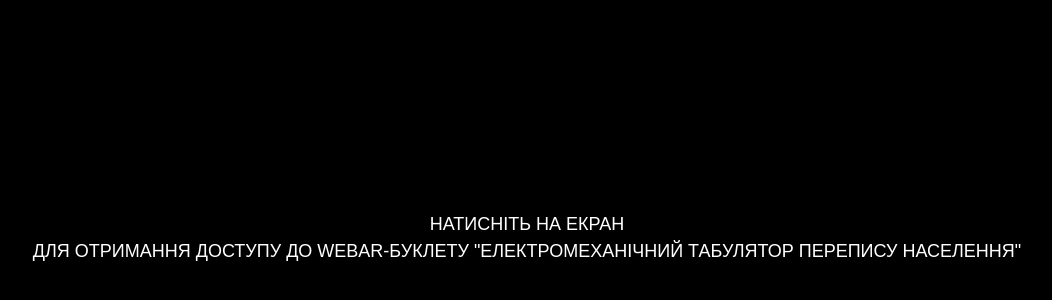
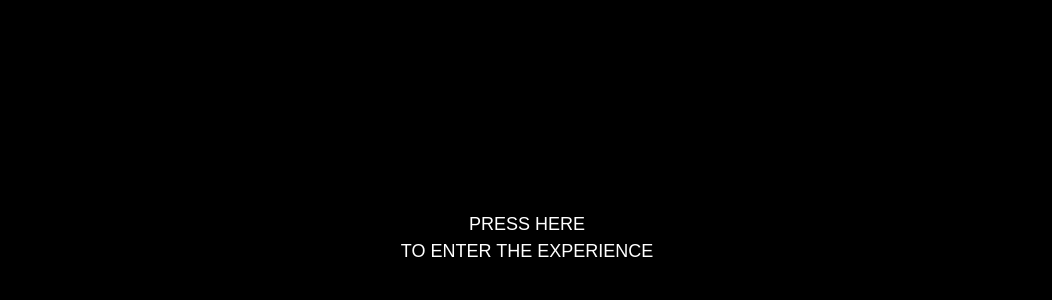
Before and after one commit to max2007-04-03/WEBAR, a plain HTML site: page index.html in a window 1280 px wide. Shown: the part 162-462 px from the top of the page, without its empty margins (113-1165 px from the left). Drawn offline with nearby package versions, Linux system fonts and the light colour scheme.

Commit message:
Update index.html

```diff
--- a/index.html
+++ b/index.html
@@ -27,10 +27,9 @@
                 text-transform: uppercase; font-family: Arial, Helvetica, sans-serif; font-weight: 400; line-height: 1.5em; font-size: large; white-space: nowrap;
                 user-select: none; pointer-events: none;
             ">
-            Натисніть на екран
+            Press here
             <br>
-            для отримання доступу до WebAR-буклету
-            "Електромеханічний табулятор перепису населення"
+            to enter the experience
         </div>
     </div>
 
```
